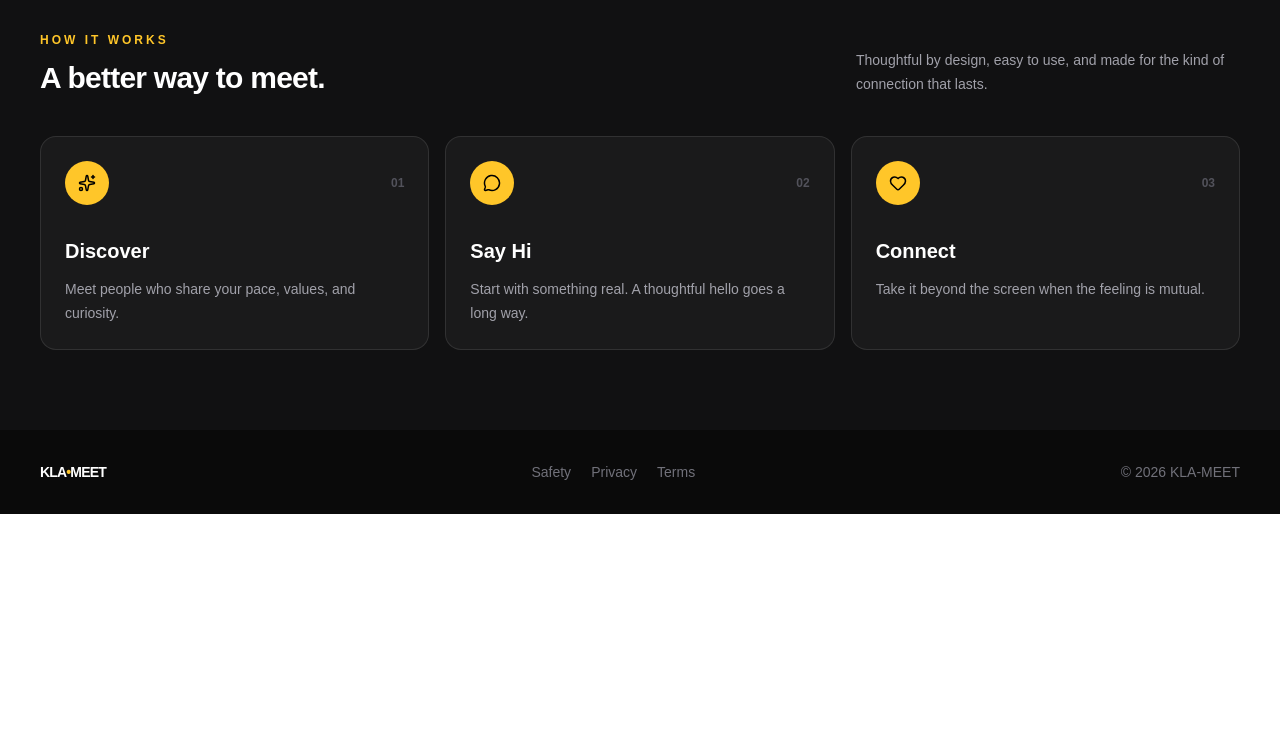
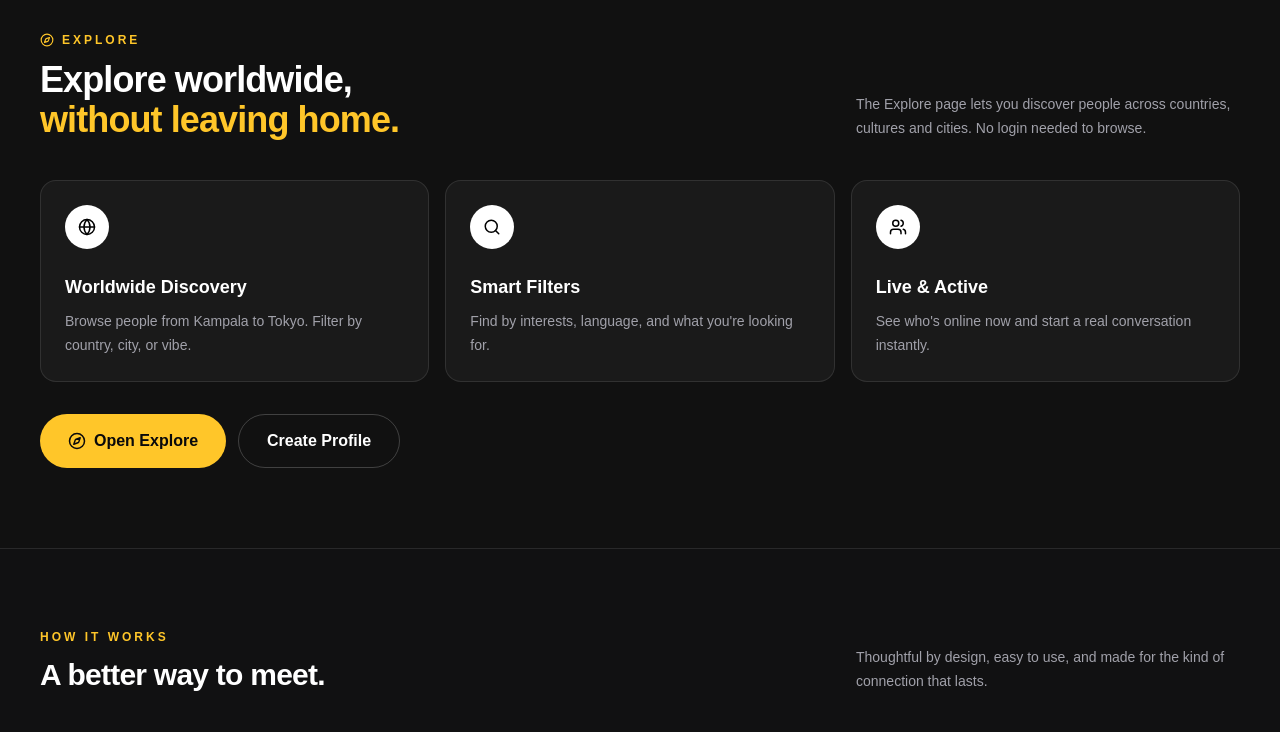
Before and after one commit to hwylhuzail/kla-meet, a Next.js app: page / in a window 1280 px wide. Shown: the part 760-1492 px from the top of the page. Before the commit the page ends 1274 px from the top, so only its background shows below. Built offline with nearby package versions, Linux system fonts and the light colour scheme.

Commit message:
Update page.tsx

```diff
--- a/app/page.tsx
+++ b/app/page.tsx
@@ -2,7 +2,7 @@
 
 import Link from "next/link";
 import { useEffect, useState } from "react";
-import { ArrowRight, Heart, MessageCircle, ShieldCheck, Sparkles, Compass } from "lucide-react";
+import { ArrowRight, Heart, MessageCircle, ShieldCheck, Sparkles, Compass, Globe, Users, Search } from "lucide-react";
 import { AnimatePresence, motion } from "framer-motion";
 
 const profiles = [
@@ -17,22 +17,28 @@ const steps = [
   { icon: Heart, number: "03", title: "Connect", text: "Take it beyond the screen when the feeling is mutual." },
 ];
 
+const exploreFeatures = [
+  { icon: Globe, title: "Worldwide Discovery", desc: "Browse people from Kampala to Tokyo. Filter by country, city, or vibe." },
+  { icon: Search, title: "Smart Filters", desc: "Find by interests, language, and what you're looking for." },
+  { icon: Users, title: "Live & Active", desc: "See who's online now and start a real conversation instantly." },
+];
+
 function PhonePreview() {
   const [active, setActive] = useState(0);
   useEffect(() => {
-    const timer = window.setInterval(() => setActive((current) => (current + 1) % profiles.length), 3200);
+    const timer = window.setInterval(() => setActive((c) => (c + 1) % profiles.length), 3200);
     return () => window.clearInterval(timer);
   }, []);
   const profile = profiles[active];
   return (
     <div className="relative mx-auto w-[min(68vw,280px)] sm:w-[280px]">
       <div className="absolute -inset-6 rounded-[3rem] bg-yellow-300/10 blur-2xl" />
-      <div className="relative mx-auto h-[380px] max-h-[380px] rounded-[24px] border-[8px] border-zinc-800 bg-zinc-900 p-1 shadow-xl shadow-black/50">
+      <div className="relative mx-auto h-[380px] rounded-[24px] border-[8px] border-zinc-800 bg-zinc-900 p-1 shadow-xl shadow-black/50">
         <div className="absolute left-1/2 top-1.5 z-20 h-4 w-20 -translate-x-1/2 rounded-full bg-zinc-900" />
         <div className="relative h-full overflow-hidden rounded-[16px] bg-zinc-100">
           <AnimatePresence mode="wait">
             <motion.div key={profile.name} initial={{ opacity: 0, x: 30 }} animate={{ opacity: 1, x: 0 }} exit={{ opacity: 0, x: -30 }} transition={{ duration: 0.45 }} className="absolute inset-0">
-              <img src={profile.image} alt={`${profile.name}'s profile`} className="h-[62%] w-full object-cover" />
+              <img src={profile.image} alt={profile.name} className="h-[62%] w-full object-cover" />
               <div className="absolute inset-x-0 top-[45%] h-24 bg-gradient-to-b from-transparent to-zinc-100" />
               <div className="absolute inset-x-4 bottom-[72px]">
                 <div className="mb-1 flex items-center gap-2">
@@ -44,12 +50,8 @@ function PhonePreview() {
             </motion.div>
           </AnimatePresence>
           <div className="absolute inset-x-4 bottom-3 flex justify-between">
-            <button aria-label="Pass" className="grid h-10 w-10 place-items-center rounded-full bg-white text-zinc-800 shadow">
-              <span className="text-xl">×</span>
-            </button>
-            <button aria-label="Like" className="grid h-10 w-10 place-items-center rounded-full bg-yellow-400 text-zinc-950 shadow">
-              <Heart size={18} fill="currentColor" />
-            </button>
+            <button className="grid h-10 w-10 place-items-center rounded-full bg-white text-zinc-800 shadow"><span className="text-xl">×</span></button>
+            <button className="grid h-10 w-10 place-items-center rounded-full bg-yellow-400 text-zinc-950 shadow"><Heart size={18} fill="currentColor" /></button>
           </div>
         </div>
       </div>
@@ -58,43 +60,83 @@ function PhonePreview() {
 }
 
 export default function Page() {
-  return <main className="min-h-screen overflow-hidden bg-[#0a0a0a] text-white">
+  return (
+    <main className="min-h-screen overflow-hidden bg-[#0a0a0a] text-white">
       <div className="pointer-events-none absolute left-1/2 top-[-20rem] h-[38rem] w-[52rem] -translate-x-1/2 rounded-full bg-purple-900/25 blur-[120px]" />
+
       <header className="relative z-10 mx-auto flex max-w-7xl items-center justify-between px-6 py-6 lg:px-10">
         <Link href="/" className="text-xl font-black tracking-[-0.08em]">KLA<span className="text-[#FFC629]">•</span>MEET</Link>
         <nav className="flex items-center gap-2 text-sm font-semibold sm:gap-3">
-        <Link href="/discover" className="inline-flex items-center gap-1.5 rounded-full border border-white/15 bg-white/5 px-4 py-2.5 text-zinc-200 backdrop-blur hover:bg-white/10">
+          <Link href="#explore" className="inline-flex items-center gap-1.5 rounded-full border border-white/15 bg-white/5 px-4 py-2.5 text-zinc-200 backdrop-blur hover:bg-white/10">
             <Compass size={16}/> Explore
           </Link>
-        <Link href="/auth" className="hidden px-2 py-3 text-zinc-300 transition hover:text-white sm:block">Sign In</Link>
-        <Link href="/auth" className="rounded-full bg-[#FFC629] px-5 py-3 text-zinc-950 transition hover:bg-yellow-300">Get Started</Link>
+          <Link href="/auth" className="hidden px-2 py-3 text-zinc-300 hover:text-white sm:block">Sign In</Link>
+          <Link href="/auth" className="rounded-full bg-[#FFC629] px-5 py-3 text-zinc-950 hover:bg-yellow-300">Get Started</Link>
         </nav>
       </header>
 
+      {/* HERO */}
       <section className="relative mx-auto grid max-w-7xl items-center gap-10 px-6 pb-20 pt-10 lg:grid-cols-[1fr_0.8fr] lg:px-10 lg:pb-28 lg:pt-20">
         <motion.div initial={{ opacity: 0, y: 24 }} animate={{ opacity: 1, y: 0 }} transition={{ duration: 0.7 }}>
           <p className="mb-6 text-xs font-bold uppercase tracking-[0.25em] text-[#FFC629]">REAL CONNECTIONS <span className="text-zinc-600">•</span> WORLDWIDE</p>
           <h1 className="max-w-3xl text-[clamp(2.5rem,6vw,4.5rem)] font-black leading-[0.98] tracking-[-0.06em]">Make the first move, anywhere.</h1>
           <p className="mt-6 max-w-xl text-base leading-7 text-zinc-400">Meet thoughtful people nearby and around the world, with safety and authenticity built into every hello.</p>
-
           <div className="mt-8 flex flex-wrap items-center gap-3">
-          <Link href="/auth" className="group inline-flex items-center gap-3 rounded-full bg-[#FFC629] px-7 py-3.5 font-bold text-zinc-950 transition hover:bg-yellow-300">Get Started <ArrowRight size={18} className="transition group-hover:translate-x-1" /></Link>
-          <Link href="/discover" className="group inline-flex items-center gap-2 rounded-full border border-white/20 bg-white/[0.06] px-7 py-3.5 font-bold text-white backdrop-blur transition hover:bg-white/10"><Compass size={18}/> Explore</Link>
+            <Link href="/auth" className="group inline-flex items-center gap-3 rounded-full bg-[#FFC629] px-7 py-3.5 font-bold text-zinc-950 hover:bg-yellow-300">Get Started <ArrowRight size={18} className="transition group-hover:translate-x-1" /></Link>
+            <Link href="#explore" className="group inline-flex items-center gap-2 rounded-full border border-white/20 bg-white/[0.06] px-7 py-3.5 font-bold text-white backdrop-blur hover:bg-white/10"><Compass size={18}/> Explore</Link>
             <span className="hidden text-sm text-zinc-500 sm:inline">No login needed</span>
           </div>
-
           <div className="mt-10 flex items-center gap-4">
             <div className="flex -space-x-2.5">{profiles.map((item) => <img key={item.name} src={item.image} alt="" className="h-9 w-9 rounded-full border-2 border-zinc-950 object-cover" />)}</div>
-          <div><div className="flex flex-wrap items-center gap-2 text-sm font-semibold"><span>Trusted by 10,000+ real people</span><span className="text-[#FFC629]">★★★★★</span></div><p className="mt-1 text-xs text-zinc-500">Real profiles. Real conversations. Real potential.</p></div>
+            <div><div className="flex items-center gap-2 text-sm font-semibold"><span>Trusted by 10,000+ real people</span><span className="text-[#FFC629]">★★★★★</span></div><p className="mt-1 text-xs text-zinc-500">Real profiles. Real conversations. Real potential.</p></div>
           </div>
         </motion.div>
-      <motion.div initial={{ opacity: 0, scale: .94 }} animate={{ opacity: 1, scale: 1 }} transition={{ duration: .8, delay: .15 }} className="relative">
+        <motion.div initial={{ opacity: 0, scale:.94 }} animate={{ opacity: 1, scale: 1 }} transition={{ duration:.8, delay:.15 }} className="relative">
           <PhonePreview />
-        <div className="absolute -bottom-3 left-0 hidden rounded-xl border border-white/10 bg-zinc-900/90 p-3 shadow-xl backdrop-blur sm:block"><div className="flex items-center gap-2.5"><ShieldCheck size={18} className="text-[#FFC629]" /><div><p className="text-xs font-bold">Safety first</p><p className="text-[11px] text-zinc-500">Built for respectful connection.</p></div></div></div>
         </motion.div>
       </section>
 
-    <section className="relative border-t border-white/10 bg-zinc-900/50 px-6 py-16 lg:px-10 lg:py-20"><div className="mx-auto max-w-7xl"><div className="mb-10 flex flex-col justify-between gap-4 sm:flex-row sm:items-end"><div><p className="mb-3 text-xs font-bold uppercase tracking-[0.25em] text-[#FFC629]">HOW IT WORKS</p><h2 className="text-3xl font-bold tracking-tight">A better way to meet.</h2></div><p className="max-w-sm text-sm leading-6 text-zinc-400">Thoughtful by design, easy to use, and made for the kind of connection that lasts.</p></div><div className="grid grid-cols-1 gap-4 md:grid-cols-3">{steps.map(({ icon: Icon, number, title, text }) => <motion.article key={title} whileHover={{ y: -5 }} className="rounded-2xl border border-white/10 bg-white/[0.04] p-6"><div className="mb-8 flex items-center justify-between"><div className="grid h-11 w-11 place-items-center rounded-full bg-[#FFC629] text-sm font-black text-black"><Icon size={18} /></div><span className="text-xs font-bold text-zinc-600">{number}</span></div><h3 className="text-xl font-bold">{title}</h3><p className="mt-3 text-sm leading-6 text-zinc-400">{text}</p></motion.article>)}</div></div></section>
-    <footer className="mx-auto flex max-w-7xl flex-col gap-4 px-6 py-8 text-sm text-zinc-500 sm:flex-row sm:items-center sm:justify-between lg:px-10"><p className="font-black tracking-[-0.06em] text-white">KLA<span className="text-[#FFC629]">•</span>MEET</p><div className="flex gap-5"><Link href="/safety" className="transition hover:text-white">Safety</Link><Link href="/privacy" className="transition hover:text-white">Privacy</Link><Link href="/terms" className="transition hover:text-white">Terms</Link></div><p>© {new Date().getFullYear()} KLA-MEET</p></footer>
-  </main>;
+      {/* NEW: EXPLORE INFO ON WELCOME PAGE */}
+      <section id="explore" className="relative border-t border-white/10 bg-[#111] px-6 py-20 lg:px-10">
+        <div className="mx-auto max-w-7xl">
+          <div className="mb-10 flex flex-col justify-between gap-4 sm:flex-row sm:items-end">
+            <div>
+              <p className="mb-3 flex items-center gap-2 text-xs font-bold uppercase tracking-[0.25em] text-[#FFC629]"><Compass size={14}/> EXPLORE</p>
+              <h2 className="text-4xl font-black tracking-tight">Explore worldwide, <br/><span className="text-[#FFC629]">without leaving home.</span></h2>
+            </div>
+            <p className="max-w-sm text-sm leading-6 text-zinc-400">The Explore page lets you discover people across countries, cultures and cities. No login needed to browse.</p>
+          </div>
+          <div className="grid gap-4 md:grid-cols-3">
+            {exploreFeatures.map(({ icon: Icon, title, desc }) => (
+              <div key={title} className="rounded-2xl border border-white/10 bg-white/[0.04] p-6">
+                <div className="grid h-11 w-11 place-items-center rounded-full bg-white text-black"><Icon size={18}/></div>
+                <h3 className="mt-6 text-lg font-bold">{title}</h3>
+                <p className="mt-2 text-sm leading-6 text-zinc-400">{desc}</p>
+              </div>
+            ))}
+          </div>
+          <div className="mt-8 flex gap-3">
+            <Link href="/discover" className="inline-flex items-center gap-2 rounded-full bg-[#FFC629] px-7 py-3.5 font-bold text-zinc-950 hover:bg-yellow-300"><Compass size={18}/> Open Explore</Link>
+            <Link href="/auth" className="inline-flex items-center gap-2 rounded-full border border-white/20 px-7 py-3.5 font-bold text-white hover:bg-white/10">Create Profile</Link>
+          </div>
+        </div>
+      </section>
+
+      <section className="relative border-t border-white/10 bg-zinc-900/50 px-6 py-16 lg:px-10 lg:py-20">
+        <div className="mx-auto max-w-7xl">
+          <div className="mb-10 flex flex-col justify-between gap-4 sm:flex-row sm:items-end">
+            <div><p className="mb-3 text-xs font-bold uppercase tracking-[0.25em] text-[#FFC629]">HOW IT WORKS</p><h2 className="text-3xl font-bold tracking-tight">A better way to meet.</h2></div>
+            <p className="max-w-sm text-sm leading-6 text-zinc-400">Thoughtful by design, easy to use, and made for the kind of connection that lasts.</p>
+          </div>
+          <div className="grid grid-cols-1 gap-4 md:grid-cols-3">{steps.map(({ icon: Icon, number, title, text }) => <motion.article key={title} whileHover={{ y: -5 }} className="rounded-2xl border border-white/10 bg-white/[0.04] p-6"><div className="mb-8 flex items-center justify-between"><div className="grid h-11 w-11 place-items-center rounded-full bg-[#FFC629] text-sm font-black text-black"><Icon size={18} /></div><span className="text-xs font-bold text-zinc-600">{number}</span></div><h3 className="text-xl font-bold">{title}</h3><p className="mt-3 text-sm leading-6 text-zinc-400">{text}</p></motion.article>)}</div>
+        </div>
+      </section>
+
+      <footer className="mx-auto flex max-w-7xl flex-col gap-4 px-6 py-8 text-sm text-zinc-500 sm:flex-row sm:items-center sm:justify-between lg:px-10">
+        <p className="font-black tracking-[-0.06em] text-white">KLA<span className="text-[#FFC629]">•</span>MEET</p>
+        <div className="flex gap-5"><Link href="/safety" className="hover:text-white">Safety</Link><Link href="/privacy" className="hover:text-white">Privacy</Link><Link href="/terms" className="hover:text-white">Terms</Link></div>
+        <p>© {new Date().getFullYear()} KLA-MEET</p>
+      </footer>
+    </main>
+  );
 }
```
Lines whose indentation alone changed are shown as unchanged.
